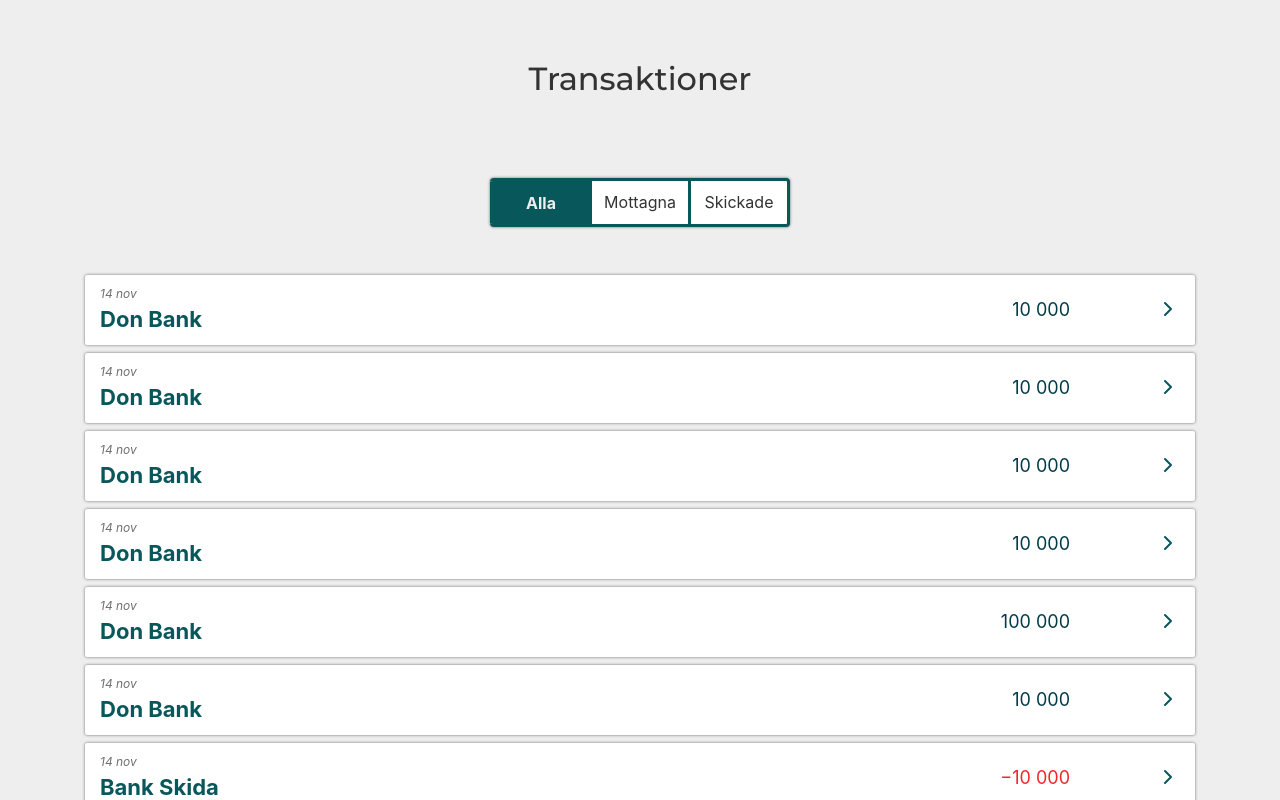
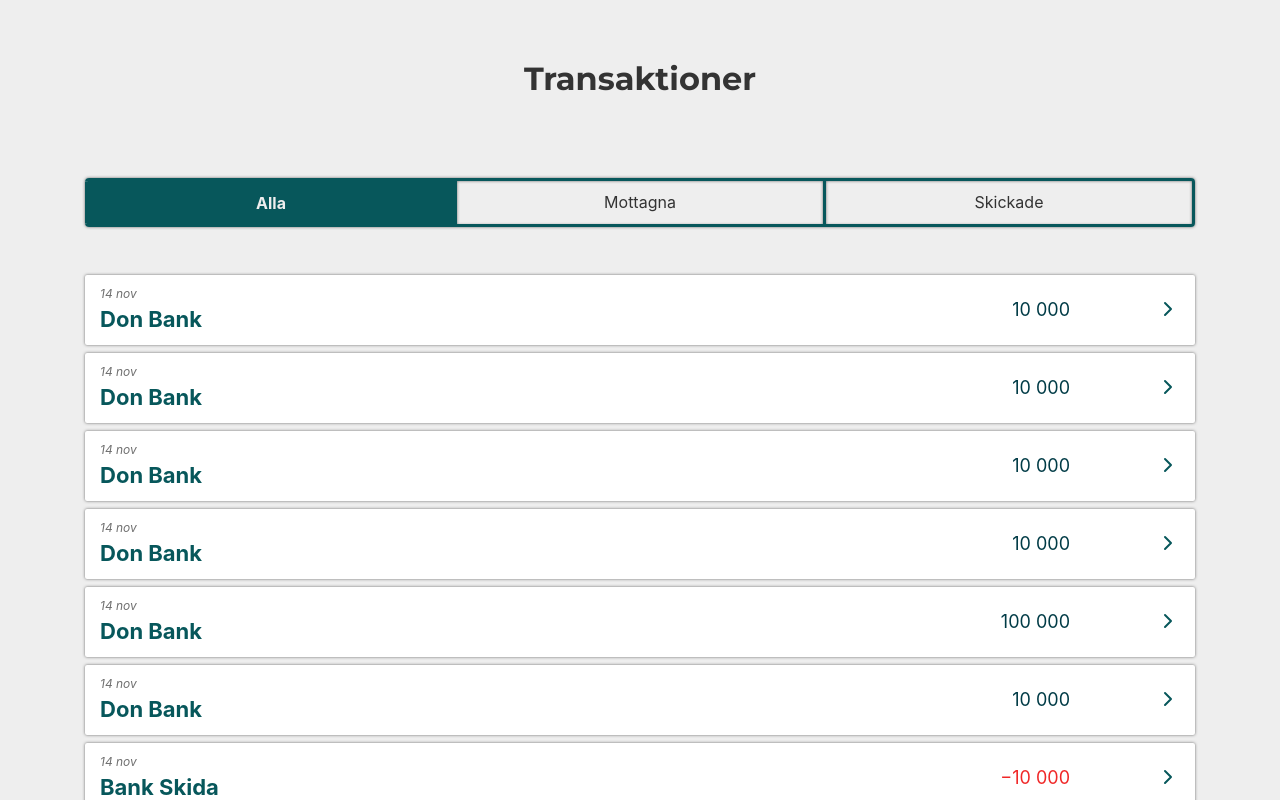
Before and after one commit to teeboteebo/pooff, a React (Create React App) app: page /mina-transaktioner in a window 1280 px wide. Built offline with nearby package versions, Linux system fonts and the light colour scheme.

Commit message:
styling fix for startpage and tabselector

```diff
--- a/src/sass/basic-styles.scss
+++ b/src/sass/basic-styles.scss
@@ -19,6 +19,7 @@ html {
       h2.page-title {
         color: var(--textColor);
         margin-bottom: 80px;
+        font-weight: bold;
         text-align: center;
       }
     }
--- a/src/views/StartPage/index.js
+++ b/src/views/StartPage/index.js
@@ -4,7 +4,7 @@ import TransactionHistoryPreview from '../../components/TransactionHistoryPrevie
 const StartPage = () => {
   let integer, decimal
   const getBalanceAndSplit = async () => {
-    let balance = 5000.69 // axios get mytrans/balance
+    let balance = 522000.69 // axios get mytrans/balance
     balance = balance.toLocaleString('sv-SE').split(',')
     integer = balance[0]
     decimal = balance[1]
--- a/src/views/StartPage/styles.scss
+++ b/src/views/StartPage/styles.scss
@@ -2,8 +2,9 @@
   position: relative;
   .page-title {
     margin-top: 120px;
+    font-size: 48px;
     .amount-decimal {
-      font-size: 16px;
+      font-size: 24px;
       letter-spacing: 2px;
       margin-left: 2px;
     }
--- a/src/views/TransHistoryPage/styles.scss
+++ b/src/views/TransHistoryPage/styles.scss
@@ -1,11 +1,10 @@
 .trans-history {
   .tab-select {
     border: 3px solid var(--primary);
-    background-color: var(--transactionBackground);
     box-shadow: 0 0 3px 0 var(--transactionBackgroundShadow);
     border-radius: 4px;
     overflow: hidden;
-    width: 300px;
+    width: 100%;
     display: flex;
     flex-direction: row;
     margin: 0 auto 3rem;
@@ -13,6 +12,8 @@
       border-left: none !important;
     }
     .items {
+      box-shadow: inset 0 0 3px 0 var(--transactionBackgroundShadow);
+
       border-radius: 0;
       flex: 1;
       text-align: center;
@@ -24,6 +25,8 @@
         cursor: pointer;
       }
       .active {
+        box-shadow: none;
+
         flex: 1;
         font-weight: bold;
         color: var(--background);
```
